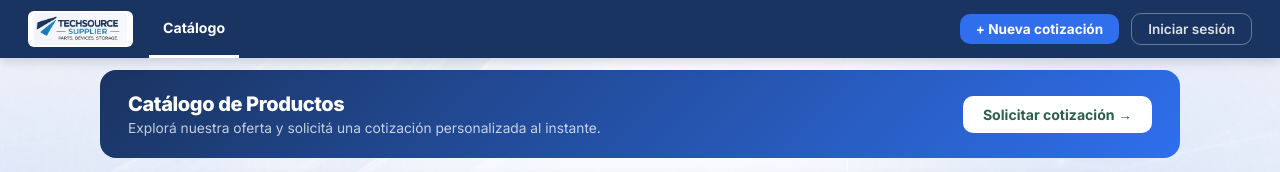
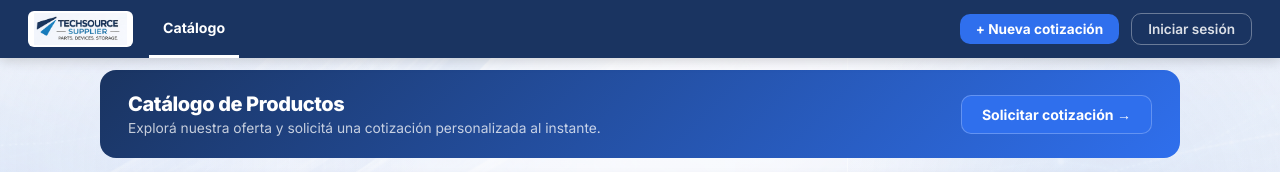
Before and after one commit to Palo1224/techsource-dashboard, a React (Vite) app: page /catalogo in a window 1280 px wide. Shown: the top 172 px of the page. Built offline with nearby package versions, Linux system fonts and the light colour scheme; no server answers; the database is empty.

Commit message:
cambios de login

```diff
--- a/index.html
+++ b/index.html
@@ -2,7 +2,8 @@
 <html lang="es">
   <head>
     <meta charset="UTF-8" />
-    <link rel="icon" type="image/png" href="/assets/logo.png" />
+    <link rel="icon" type="image/png" href="/favicon.png" />
+    <link rel="shortcut icon" type="image/png" href="/favicon.png" />
     <meta name="viewport" content="width=device-width, initial-scale=1.0" />
     <title>TechSource Solutions</title>
     <link rel="preconnect" href="https://fonts.googleapis.com">
--- a/src/components/AdminNavbar.jsx
+++ b/src/components/AdminNavbar.jsx
@@ -1,5 +1,5 @@
 import { useEffect, useState } from 'react'
-import { NavLink, Link } from 'react-router-dom'
+import { NavLink, Link, useNavigate } from 'react-router-dom'
 import { supabase } from '../supabase'
 
 const links = [
@@ -25,8 +25,11 @@ export default function AdminNavbar() {
       })
   }, [])
 
+  const navigate = useNavigate()
+
   async function handleLogout() {
     await supabase.auth.signOut()
+    navigate('/catalogo', { replace: true })
   }
 
   const syncText = ultimaSync
--- a/src/components/PublicNavbar.jsx
+++ b/src/components/PublicNavbar.jsx
@@ -1,5 +1,5 @@
 import { useEffect, useState } from 'react'
-import { NavLink, Link } from 'react-router-dom'
+import { NavLink, Link, useNavigate } from 'react-router-dom'
 import { supabase } from '../supabase'
 
 export default function PublicNavbar({ session, admin, clienteSession, onClienteLogout }) {
@@ -16,12 +16,15 @@ export default function PublicNavbar({ session, admin, clienteSession, onCliente
       })
   }, [])
 
+  const navigate = useNavigate()
+
   async function handleLogout() {
     if (clienteSession) {
       onClienteLogout()
     } else {
       await supabase.auth.signOut()
     }
+    navigate('/catalogo', { replace: true })
   }
 
   const estaLogueado = !!clienteSession || !!session
--- a/src/styles/global.css
+++ b/src/styles/global.css
@@ -388,13 +388,14 @@ body::before {
   flex-shrink: 0;
   padding: 10px 20px;
   border-radius: 10px;
-  background: #fff;
-  color: #2a6049;
+  background: #2f6fed;
+  color: #fff;
   font-weight: 700;
   font-size: 0.88rem;
   text-decoration: none;
   white-space: nowrap;
   transition: opacity 0.15s;
+  border: 1.5px solid rgba(255,255,255,0.25);
 }
 
 .catalogo-hero-btn:hover {
```
Also changed, not shown: public/favicon.png (added).
